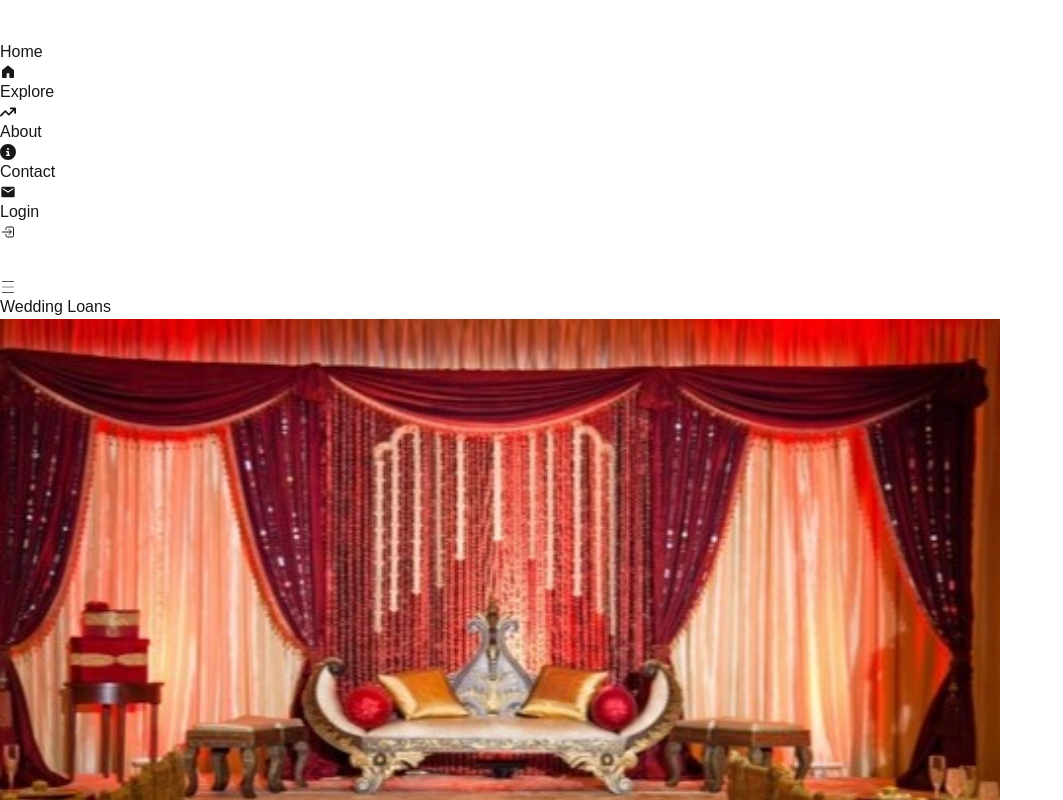
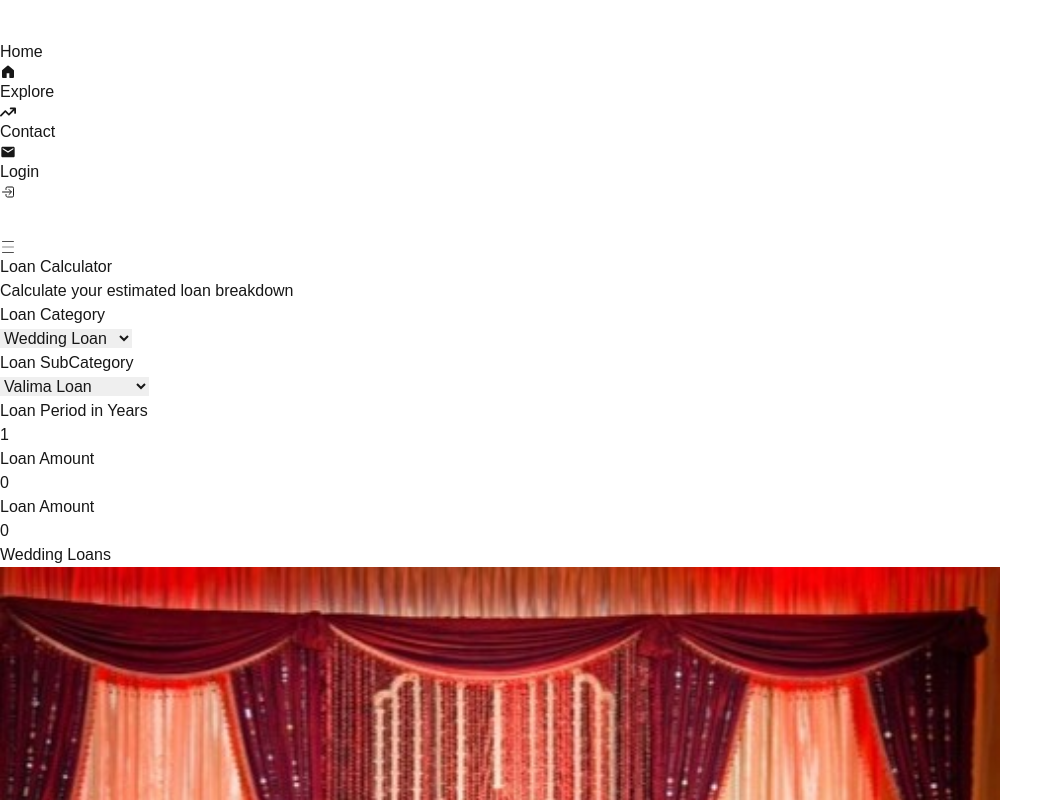
Before and after one commit to uzairrehan/islamic-qarz, a Next.js app in the folder client/: page /explore in a window 1280 px wide. Shown: the top 800 px of the page, without its empty margins (0-1063 px from the left). Built offline with nearby package versions, Linux system fonts and the light colour scheme.

Commit message:
calculator updated to jsx

```diff
--- a/client/src/app/explore/page.tsx
+++ b/client/src/app/explore/page.tsx
@@ -1,47 +1,16 @@
 import Navbar from "@/components/Navbar";
 import React from "react";
 import Image from "next/image";
+import { loanData } from "@/constants/Loans";
+import Calculator from "@/components/Calculator";
 
-const loanData = [
-  {
-    id: "wedding",
-    title: "Wedding Loans",
-    image: "/wedding.jpg",
-    subcategories: "Valima, Furniture Jahez",
-    maxLoan: "PKR 5 Lakh",
-    loanPeriod: "3 years",
-  },
-  {
-    id: "home",
-    title: "Home Loans",
-    image: "/construction.jpeg",
-    subcategories: "Structure, Finishing",
-    maxLoan: "PKR 10 Lakh",
-    loanPeriod: "5 years",
-  },
-  {
-    id: "business",
-    title: "Business Loans",
-    image: "/business.jpg",
-    subcategories: "Buy Stall, Advance Rent, Shop Assets",
-    maxLoan: "PKR 10 Lakh",
-    loanPeriod: "5 years",
-  },
-  {
-    id: "education",
-    title: "Education Loans",
-    image: "/education.jpg",
-    subcategories: "University Fees, Child Fees Loan",
-    maxLoan: "PKR 5 Lakh",
-    loanPeriod: "4 years",
-  },
-];
 
 function Explore() {
   return (
     <>
       <Navbar />
       <div className="h-16 bg-[#081b33] " />
+      <Calculator/>
       <div className="flex justify-evenly items-center flex-col mx-5">
         {loanData.map((loan) => (
           <div key={loan.id}>
--- a/client/src/components/Calculator.tsx
+++ b/client/src/components/Calculator.jsx
@@ -53,7 +53,7 @@ function Calculator() {
               className="text-black"
               value={subCategory}
             >
-              {subCat[category]?.map((val: string, index: number) => {
+              {subCat[category]?.map((val, index) => {
                 return (
                   <option key={index} value={val}>
                     {val} Loan
--- a/client/src/components/FAQs.tsx
+++ b/client/src/components/FAQs.tsx
@@ -1,4 +1,3 @@
-import React from 'react'
 import { FAQ } from '@/constants/FAQs'
 function FAQs() {
 
--- a/client/src/components/HowWorks.tsx
+++ b/client/src/components/HowWorks.tsx
@@ -1,4 +1,3 @@
-import React from 'react';
 
 function HowWorks() {
     return (
--- a/client/src/components/Navbar.tsx
+++ b/client/src/components/Navbar.tsx
@@ -4,7 +4,7 @@ import Image from "next/image";
 import Link from "next/link";
 import { useState } from "react";
 import { CiMenuBurger } from "react-icons/ci";
-import { FaArrowTrendUp, FaCircleInfo } from "react-icons/fa6";
+import { FaArrowTrendUp } from "react-icons/fa6";
 import { GoHomeFill } from "react-icons/go";
 import { IoLogInOutline } from "react-icons/io5";
 import { MdEmail } from "react-icons/md";
@@ -17,7 +17,7 @@ function Navbar() {
     <>
       <nav
         className={`text-white w-full flex flex-nowrap items-center justify-center fixed top-0 backdrop-blur z-50 shadow-md ${
-          !open ? "h-72" : "h-16"
+          !open ? "h-64" : "h-16"
         }`}
       >
         <div className="md:flex w-5/6 items-center justify-between px-2 hidden">
@@ -42,13 +42,7 @@ function Navbar() {
               <li>Explore</li>
               <FaArrowTrendUp className="size-4" />
             </Link>
-            <Link
-              href={"/about"}
-              className="flex gap-1 items-center justify-center"
-            >
-              <li> About </li>
-              <FaCircleInfo className="size-4" />
-            </Link>
+
             <Link
               href={"/contact"}
               className="flex gap-1 items-center justify-center"
@@ -99,13 +93,7 @@ function Navbar() {
                   <li>Explore</li>
                   <FaArrowTrendUp className="size-4" />
                 </Link>
-                <Link
-                  href={"/about"}
-                  className="flex gap-1 items-center justify-between w-4/5"
-                >
-                  <li>&nbsp; About </li>
-                  <FaCircleInfo className="size-4" />
-                </Link>
+
                 <Link
                   href={"/contact"}
                   className="flex gap-1 items-center justify-between w-4/5"
--- a/client/src/constants/Loans.ts
+++ b/client/src/constants/Loans.ts
@@ -30,6 +30,42 @@ export const maxAmount: maxAmountType = {
   Education: 500000,
 };
 
+
+export const loanData = [
+  {
+    id: "wedding",
+    title: "Wedding Loans",
+    image: "/wedding.jpg",
+    subcategories: "Valima, Furniture Jahez",
+    maxLoan: "PKR 5 Lakh",
+    loanPeriod: "3 years",
+  },
+  {
+    id: "home",
+    title: "Home Loans",
+    image: "/construction.jpeg",
+    subcategories: "Structure, Finishing",
+    maxLoan: "PKR 10 Lakh",
+    loanPeriod: "5 years",
+  },
+  {
+    id: "business",
+    title: "Business Loans",
+    image: "/business.jpg",
+    subcategories: "Buy Stall, Advance Rent, Shop Assets",
+    maxLoan: "PKR 10 Lakh",
+    loanPeriod: "5 years",
+  },
+  {
+    id: "education",
+    title: "Education Loans",
+    image: "/education.jpg",
+    subcategories: "University Fees, Child Fees Loan",
+    maxLoan: "PKR 5 Lakh",
+    loanPeriod: "4 years",
+  },
+];
+
 export const Loans: LoanType[] = [
   {
     cat: "Wedding",
--- a/client/tsconfig.json
+++ b/client/tsconfig.json
@@ -22,6 +22,6 @@
       "@/*": ["./src/*"]
     }
   },
-  "include": ["next-env.d.ts", "**/*.ts", "**/*.tsx", ".next/types/**/*.ts", "src/app/Navbar.jsx"],
+  "include": ["next-env.d.ts", "**/*.ts", "**/*.tsx", ".next/types/**/*.ts", "src/app/Navbar.jsx", "src/components/Calculator.jsx"],
   "exclude": ["node_modules"]
 }
```
Also changed, not shown: client/src/app/about/page.tsx (deleted, +0 -12 lines).
